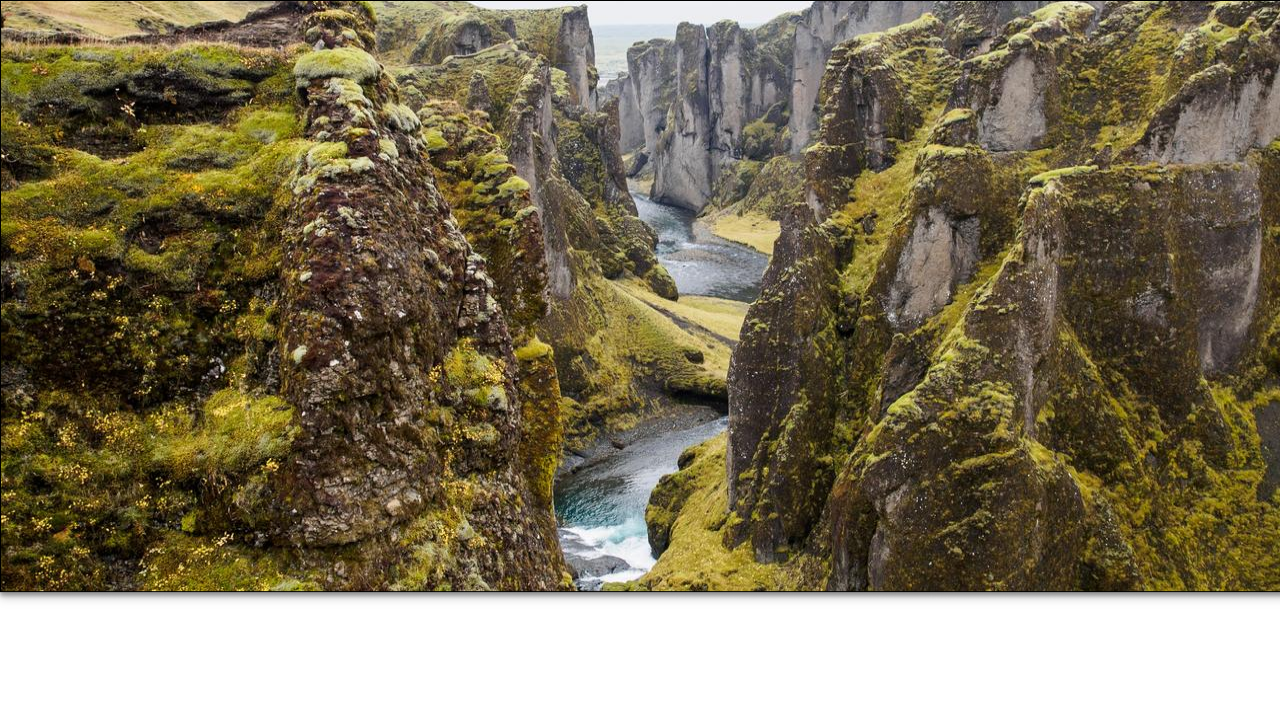
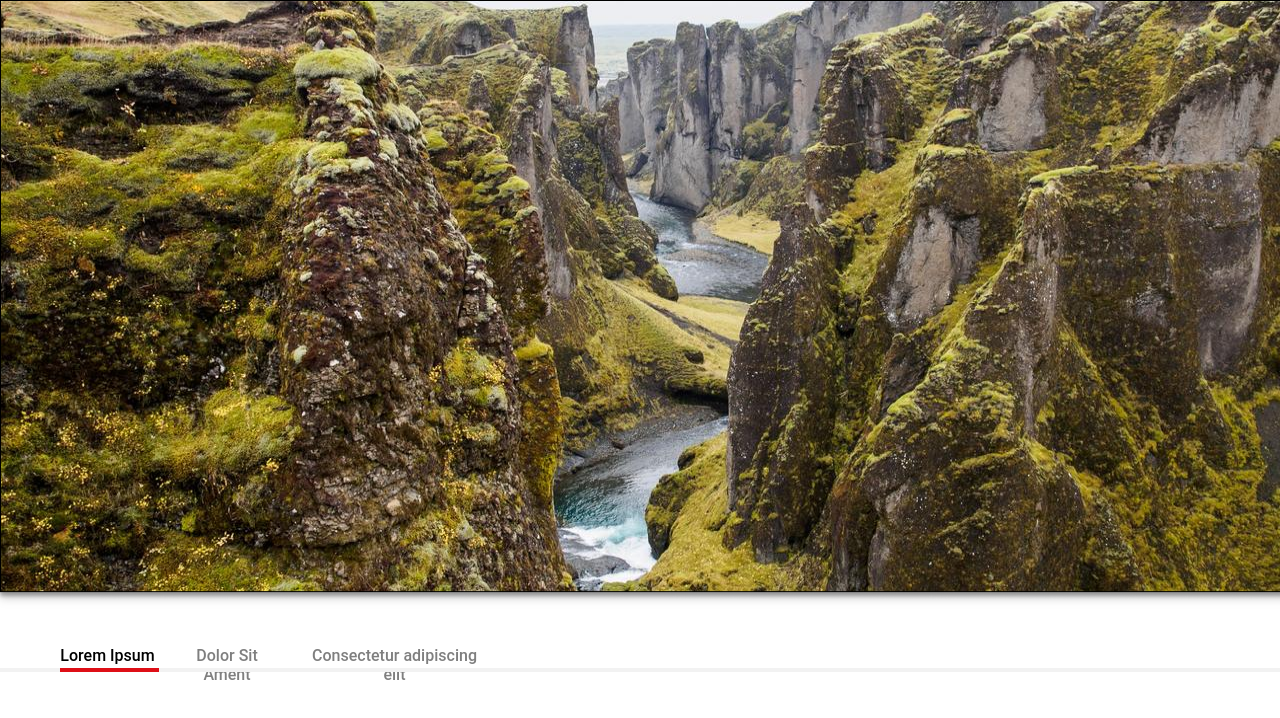
Before and after one commit to Reeyhanyilmaz/FigmaDemoCoding, a React (Create React App) app: page / in a window 1280 px wide. Shown: the top 718 px of the page. Built offline with nearby package versions, Linux system fonts and the light colour scheme.

Commit message:
add Subheadings component

```diff
--- a/src/App.tsx
+++ b/src/App.tsx
@@ -1,12 +1,13 @@
 import React from 'react';
 import './App.css';
 import Banner from './components/Banner';
+import Subheadings from './components/Subheadings';
 
 function App() {
   return (
     <div className="App">
       <Banner />
-
+      <Subheadings />
     </div>
   );
 }
--- /dev/null
+++ b/src/components/Subheadings/index.tsx
@@ -0,0 +1,16 @@
+import React from 'react';
+import styles from './styles.module.css';
+
+function Subheadings() {
+  return (
+    <div className={styles.subheadingsDiv}>
+        <p className={styles.p1}>Lorem Ipsum</p>
+        <p className={styles.p2}>Dolor Sit Ament</p>
+        <p className={styles.p3}>Consectetur adipiscing elit</p>
+        <span className={styles.line}></span>
+        <span className={styles.redLine}></span>
+    </div>
+  )
+}
+
+export default Subheadings;
--- /dev/null
+++ b/src/components/Subheadings/styles.module.css
@@ -0,0 +1,67 @@
+.subheadingsDiv {
+  position: absolute;
+  width: 1440px;
+  height: 38px;
+  left: 0px;
+}
+
+.p1 {
+  position: absolute;
+  width: 95px;
+  height: 19px;
+  left: 60px;
+  top: 630px;
+  font-family: "Roboto";
+  font-style: normal;
+  font-weight: 500;
+  font-size: 16px;
+  line-height: 19px;
+  color: #000000;
+}
+
+.p2 {
+  position: absolute;
+  width: 104px;
+  height: 19px;
+  left: 175px;
+  top: 630px;
+
+  font-family: "Roboto";
+  font-style: normal;
+  font-weight: 500;
+  font-size: 16px;
+  line-height: 19px;
+  color: #7f7f7f;
+}
+
+.p3 {
+  position: absolute;
+  width: 191px;
+  height: 19px;
+  left: 299px;
+  top: 630px;
+  font-family: "Roboto";
+  font-style: normal;
+  font-weight: 500;
+  font-size: 16px;
+  line-height: 19px;
+  color: #7f7f7f;
+}
+
+.redLine {
+  position: absolute;
+  width: 95px;
+  height: 0px;
+  left: 60px;
+  top: 668px;
+  border: 2px solid #de0f17;
+}
+
+.line {
+  position: absolute;
+  width: 1440px;
+  height: 0px;
+  left: 0px;
+  top: 668px;
+  border: 2px solid #f2f2f2;
+}
```
